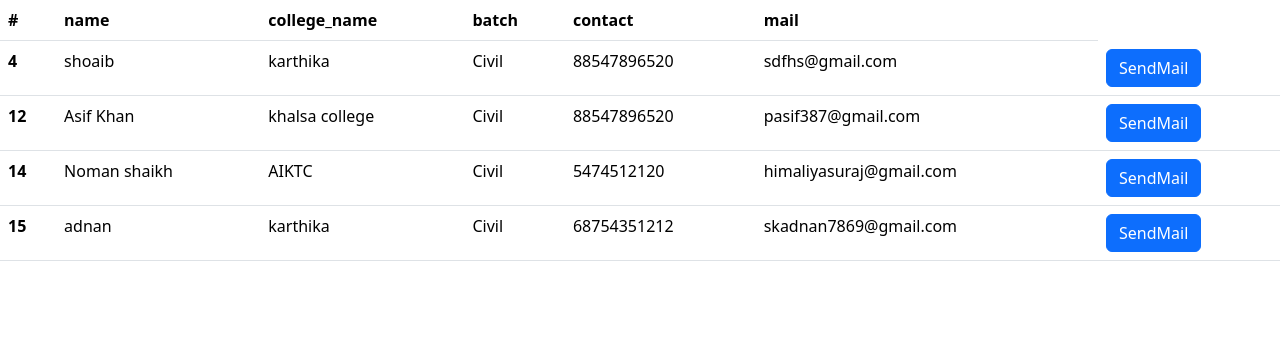
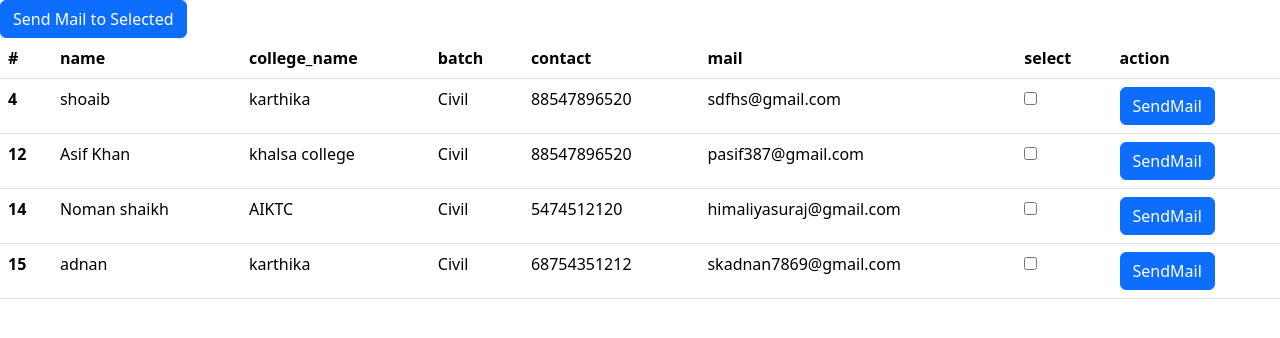
Before and after one commit to Adnan7869/Mail-Intigration, a Django app: page /showcivil/ in a window 1280 px wide. Shown: the top 338 px of the page. Run offline with Django 4.2, Linux system fonts and the light colour scheme; data comes from the database, SQL or seed files in the repository.

Commit message:
multiple mail and single mailsend successfully

```diff
--- a/medical_student/mc_student/templates/civil.html
+++ b/medical_student/mc_student/templates/civil.html
@@ -16,9 +16,106 @@
           <th scope="col">batch</th>
           <th scope="col">contact</th>
           <th scope="col">mail</th>
+          <th scope="col">select</th>
+          <th scope="col">action</th>
         </tr>
       </thead>
-      <tbody>
+
+<tbody>
+  {% for j in shows %}
+    <tr>
+      <th scope="row">{{j.id}}</th>
+      <td>{{j.name}}</td>
+      <td>{{j.college_name}}</td>
+      <td>{{j.batch}}</td>
+      <td>{{j.cotact}}</td>
+      <td>{{j.mail}}</td>
+      <td>
+        <input type="checkbox" name="selected-emails" value="{{j.mail}}">
+      </td>
+      <td><button type="button" class="btn btn-primary" data-bs-toggle="modal" data-bs-target="#exampleModal">
+        SendMail
+      </button>
+
+      <!-- Modal -->
+      <div class="modal fade" id="exampleModal" tabindex="-1" aria-labelledby="exampleModalLabel" aria-hidden="true">
+        <div class="modal-dialog">
+          <div class="modal-content">
+            <div class="modal-header">
+              <h1 class="modal-title fs-5" id="exampleModalLabel">Mail</h1>
+              <button type="button" class="btn-close" data-bs-dismiss="modal" aria-label="Close"></button>
+            </div>
+            <div class="modal-body">
+              <form action="{% url 'sendmail' j.id %}" method="POST"> {% csrf_token %}
+                <div class="mb-3">
+                    <label for="exampleFormControlInput1" class="form-label">Subject</label>
+                    <input type="text" class="form-control" name="subject" id="subject">
+                </div>
+                <div class="mb-3">
+                    <label for="exampleFormControlInput1" class="form-label">message</label>
+                    <textarea name="message" class="form-control" id="message" cols="30" rows="10"></textarea>
+                </div>
+            </div>
+            <div class="modal-footer">
+              <button type="button" class="btn btn-secondary" data-bs-dismiss="modal">Close</button>
+              <button type="sumbit" class="btn btn-primary">Send</button>
+            </div>
+          </div>
+        </div>
+      </div>
+    </form></td>
+    </tr>
+  {% endfor %}
+</tbody>
+<button type="button" class="btn btn-primary" data-bs-toggle="modal"  onclick="getSelectedEmails()" data-bs-target="#multiple-modal">Send Mail to Selected</button>
+
+<!-- Modal -->
+<div class="modal fade" id="multiple-modal" tabindex="-1" aria-labelledby="multipleModalLabel" aria-hidden="true">
+  <div class="modal-dialog">
+    <div class="modal-content">
+      <div class="modal-header">
+        <h1 class="modal-title fs-5" id="multipleModalLabel">Mail</h1>
+        <button type="button" class="btn-close" data-bs-dismiss="modal" aria-label="Close"></button>
+      </div>
+      <div class="modal-body">
+        <form action="{% url 'multimail' %}" method="POST"> {% csrf_token %}
+          <div class="mb-3">
+            <label for="exampleFormControlInput1" class="form-label">Subject</label>
+            <input type="text" class="form-control" name="subject" id="subject">
+          </div>
+          <div class="mb-3">
+            <label for="exampleFormControlInput1" class="form-label">message</label>
+            <textarea name="message" class="form-control" id="message" cols="30" rows="10"></textarea>
+          </div>
+          <input type="hidden" id="selected-emails" name="selected-emails">
+      </div>
+      <div class="modal-footer">
+        <button type="button" class="btn btn-secondary" data-bs-dismiss="modal">Close</button>
+        <button type="submit" class="btn btn-primary" onclick="getSelectedEmails()">Send</button>
+      </div>
+      </form>
+      </div>
+
+        </div>
+      </div>
+      <script>
+        function getSelectedEmails(){
+          //initialize an empty array to store the selected emails
+          var selectedEmails = [];
+          //get all the checkboxes with the name 'selected-emails'
+          var checkboxes = document.getElementsByName('selected-emails');
+          //loop through the checkboxes and check which ones are checked
+          for(var i=0; i<checkboxes.length; i++){
+            if(checkboxes[i].checked){
+              //if a checkbox is checked, add its value (email address) to the selectedEmails array
+              selectedEmails.push(checkboxes[i].value);
+            }
+          }
+          //set the value of the hidden input field to the selectedEmails array
+          document.getElementById('selected-emails').value = selectedEmails;
+        }
+        </script>
+      {% comment %} <tbody>
           {% for j in shows %}
         <tr>
           <th scope="row">{{j.id}}</th>
@@ -63,7 +160,7 @@
         </tr>
         {% endfor %}
       </tbody>
-    </table>
+    </table> {% endcomment %}
     <script src="https://cdn.jsdelivr.net/npm/bootstrap@5.3.0-alpha1/dist/js/bootstrap.bundle.min.js" integrity="sha384-w76AqPfDkMBDXo30jS1Sgez6pr3x5MlQ1ZAGC+nuZB+EYdgRZgiwxhTBTkF7CXvN" crossorigin="anonymous"></script>
   </body>
 </html>
--- a/medical_student/mc_student/urls.py
+++ b/medical_student/mc_student/urls.py
@@ -7,4 +7,5 @@ urlpatterns = [
     path('showcivil/',views.showengineering,name="showcivil"),
     path('showmedical/',views.showmedical,name="showmedical"),
     path('sendemail/<int:id>',views.sendmail,name="sendmail"),
+    path('multimail/',views.multimail,name="multimail"),
 ]
--- a/medical_student/mc_student/views.py
+++ b/medical_student/mc_student/views.py
@@ -2,6 +2,7 @@ from django.shortcuts import render,redirect,HttpResponse
 from mc_student.models import Medical_Civil
 from django.core.mail import send_mail
 from django.conf import settings
+from django.core.mail import EmailMessage
 
 # Create your views here.
 
@@ -48,3 +49,17 @@ def sendmail(request,id):
         # recipient_list=['jc.junaid.chaudhary@gmail.com','bilalkhan965323@gmail.com','pasif387@gmail.com','himaliyasuraj@gmail.com','shaikhsaud8286@gmail.com','shaikhminhaj8850@gmail.com','khansarfraz5346@gmail.com','mumbaicodingclub@gmail.com','er.kmk123@gmail.com','shaikhsaud5539@gmail.com']
         send_mail(subject,message,email_form,recipient_list)
         return redirect('home')
+
+
+
+def multimail(request):
+    subject = request.POST['subject']
+    print(">>>>>>>>>>>>>",subject)
+    message = request.POST['message']
+    print(">>>>>>>>>>>>>>>>>>",message)
+    selected_emails = request.POST['selected-emails']
+    email_list=selected_emails.split(',')
+    print(">>>>>>>>>>>>>>>>>>>",selected_emails)
+    email =EmailMessage(subject, message, to=email_list)
+    email.send()
+    return redirect('home')
```
Also changed, not shown: medical_student/mc_student/templates/index.html (+5 -5 lines).
